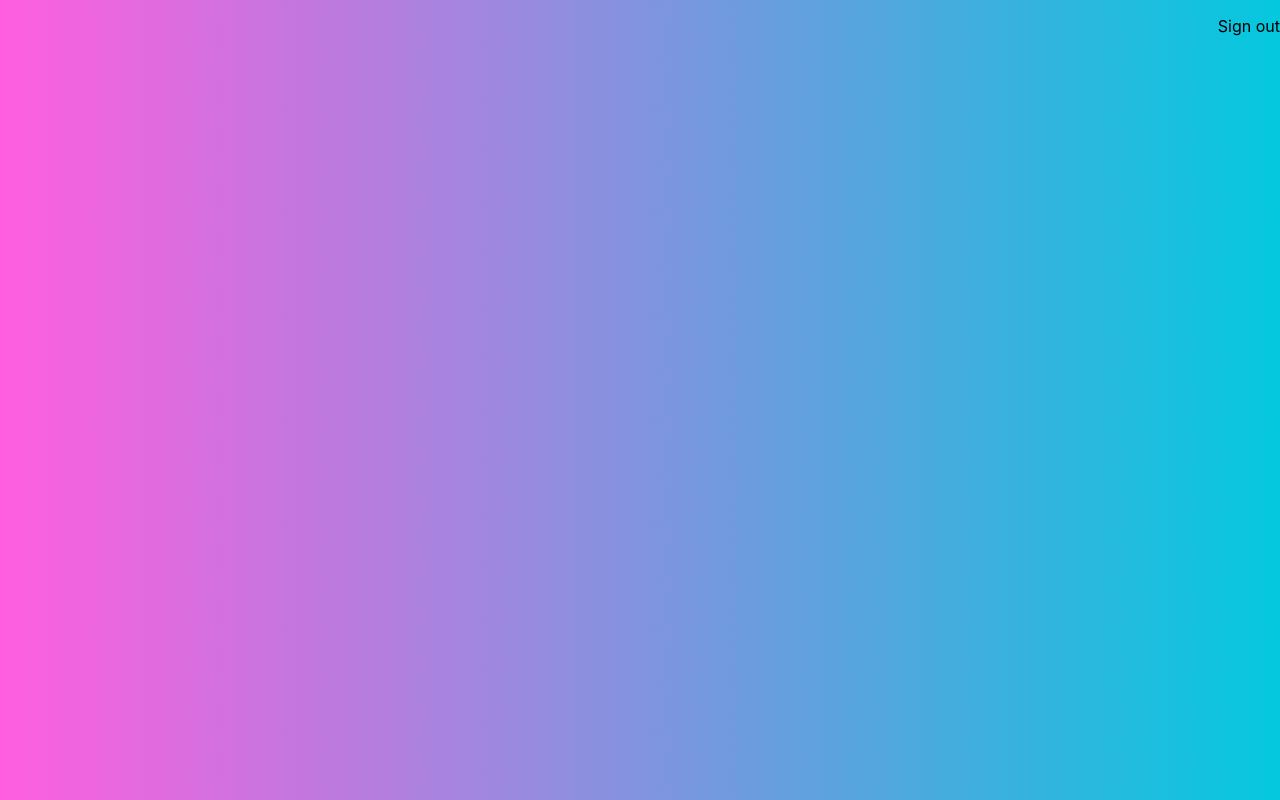
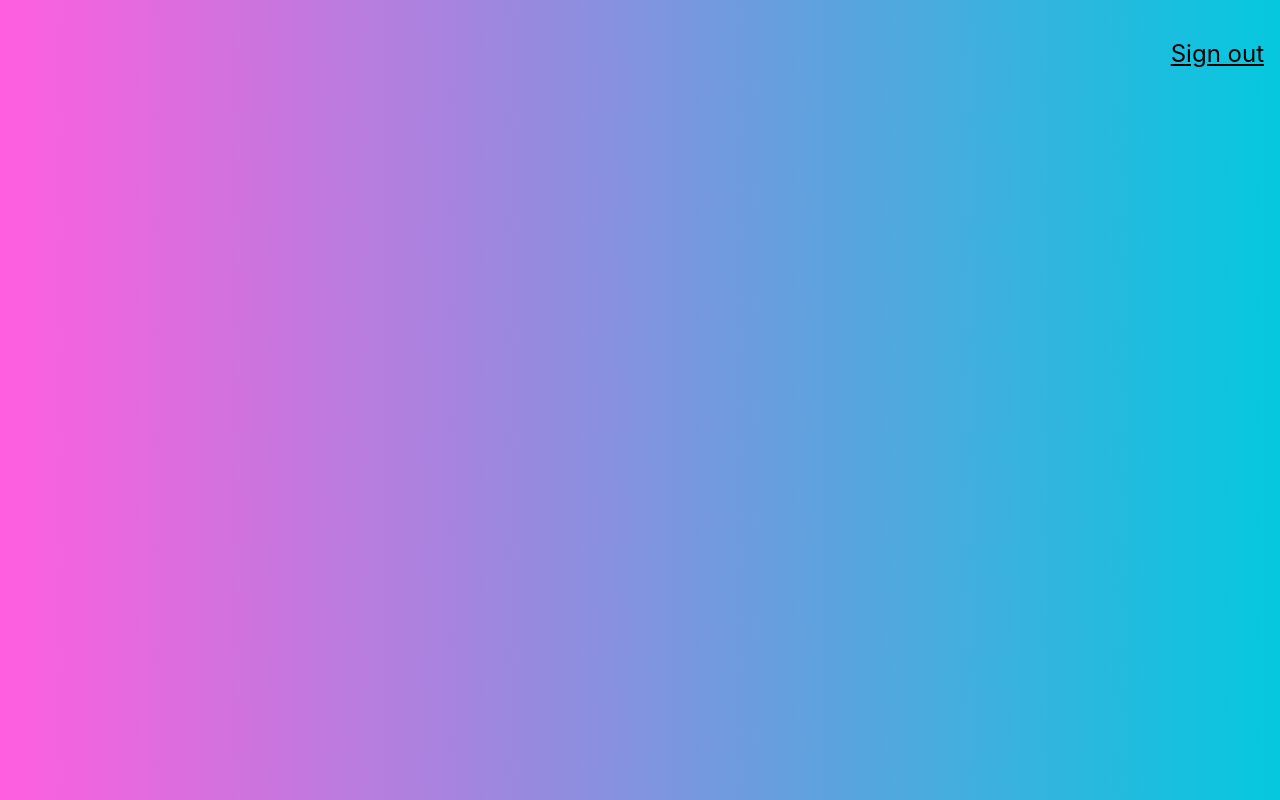
Before and after one commit to ErikCopel/smart-brain, a React (Create React App) app: page / in a window 1280 px wide. Built offline with nearby package versions, Linux system fonts and the light colour scheme.

Commit message:
Changes Navigation properties

```diff
--- a/src/components/Navigation/Navigation.js
+++ b/src/components/Navigation/Navigation.js
@@ -1,10 +1,9 @@
 import React from "react";
-
 
 const Navigation = ({ onRouteChange, isSignedIn }) => {
     return (
         <nav style={{display: "flex", justifyContent: "flex-end"}}>
-            <p>Sign out</p>
+            <p className='f3 link dim black underline pa3 pointer'>Sign out</p>
         </nav>
     );
 }
--- a/src/index.js
+++ b/src/index.js
@@ -3,6 +3,7 @@
 import './index.css';
 import App from './App';
 import reportWebVitals from './reportWebVitals';
+import 'tachyons';
 
 const root = ReactDOM.createRoot(document.getElementById('root'));
 root.render(
```
